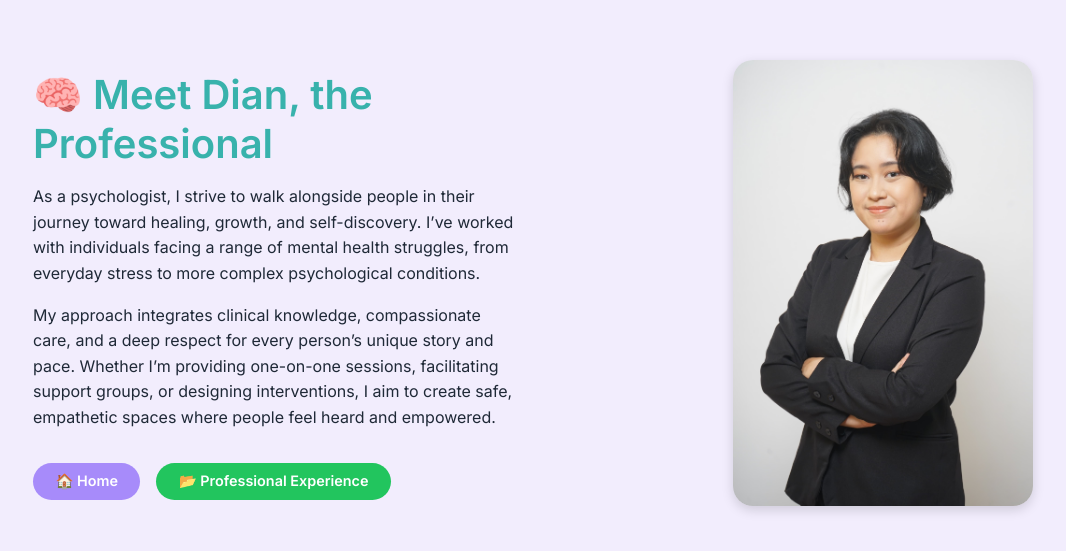
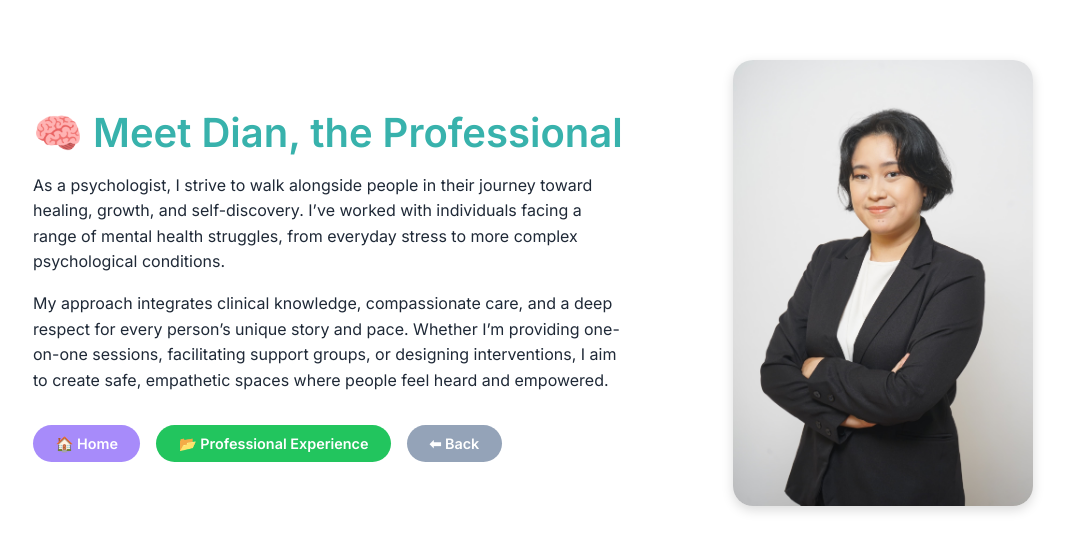
Before and after one commit to JuneWithin/junewithin.github.io, a plain HTML site: page professional.html in a window 1280 px wide. Shown: the part 115-666 px from the top of the page, without its empty margins (107-1173 px from the left). Drawn offline with Linux system fonts and the light colour scheme.

Commit message:
Update professional.html

```diff
--- a/professional.html
+++ b/professional.html
@@ -14,7 +14,7 @@
 
     body {
       font-family: 'Inter', sans-serif;
-      background-color: #f2edfd;
+      background-color: #ffffff;
       color: #1f2937;
       padding: 2rem;
       display: flex;
@@ -27,6 +27,7 @@
       max-width: 1000px;
       width: 100%;
       display: flex;
+      flex-direction: row;
       align-items: center;
       justify-content: space-between;
       gap: 2rem;
@@ -54,6 +55,7 @@
       color: #38b2ac;
       margin-bottom: 1rem;
       font-weight: 800;
+      white-space: nowrap;
     }
 
     p {
@@ -99,6 +101,15 @@
       transform: scale(1.05);
     }
 
+    .btn-back {
+      background-color: #94a3b8;
+    }
+
+    .btn-back:hover {
+      background-color: #64748b;
+      transform: scale(1.05);
+    }
+
     @media (max-width: 768px) {
       .container {
         flex-direction: column;
@@ -106,6 +117,9 @@
       }
       .photo-section {
         text-align: center;
+      }
+      h1 {
+        white-space: normal;
       }
     }
   </style>
@@ -120,6 +134,7 @@
       <div class="buttons">
         <a href="index.html" class="btn btn-home">🏠 Home</a>
         <a href="professionalexperience.html" class="btn btn-experience">📂 Professional Experience</a>
+        <a href="index.html" class="btn btn-back">⬅ Back</a>
       </div>
     </div>
 
```
